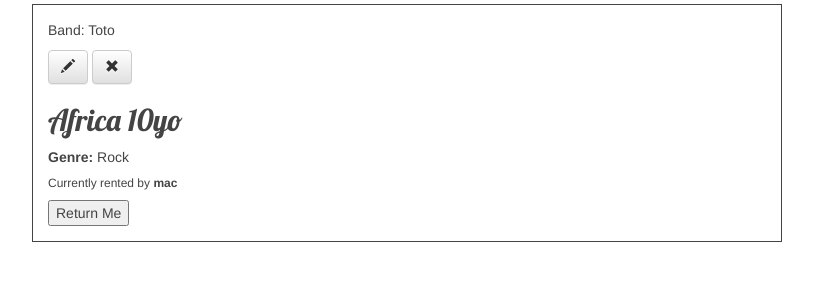
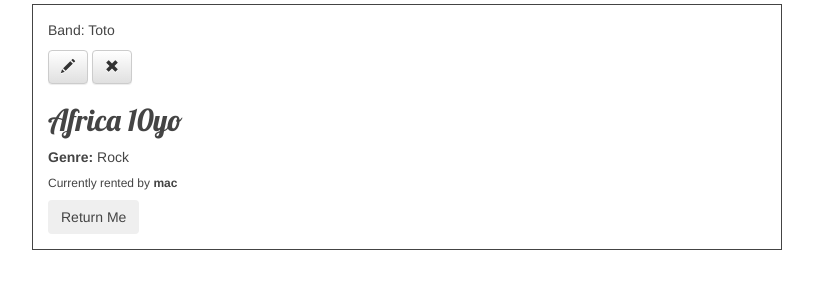
Before and after one commit to Szymanderinio/oldrental, a Django app: page /cds/detail/1/ in a window 1280 px wide. Shown: the part 140-440 px from the top of the page, without its empty margins (23-836 px from the left). Run offline with Django 3.2, Linux system fonts and the light colour scheme; a user stored in the database is signed in; data comes from the database, SQL or seed files in the repository; both versions use the stored data as it was after the commit; parts of the project's set-up code (start-up, migrations or seed data) failed here and were passed over; some libraries are stand-ins or nearby versions.

Commit message:
button fix

```diff
--- a/templates/book_detail.html
+++ b/templates/book_detail.html
@@ -25,7 +25,7 @@
             {% if user.is_superuser or book.user_rentier == user %}
                 <form action='{% url 'book_unrent' pk=book.pk %}' method='POST'>
             {% csrf_token %}
-            <button type='submit'>Return Me</button>
+            <button type='submit' class="btn btn-secondary">Return Me</button>
         </form>
             {% endif %}
         {% endif %}
--- a/templates/cd_detail.html
+++ b/templates/cd_detail.html
@@ -25,7 +25,7 @@
             {% if user.is_superuser or cd.usercd_rentier == user %}
                 <form action='{% url 'cd_unrent' pk=cd.pk %}' method='POST'>
             {% csrf_token %}
-            <button type='submit'>Return Me</button>
+            <button type='submit' class="btn btn-secondary">Return Me</button>
         </form>
             {% endif %}
         {% endif %}
```
Also changed, not shown: db.sqlite3.
